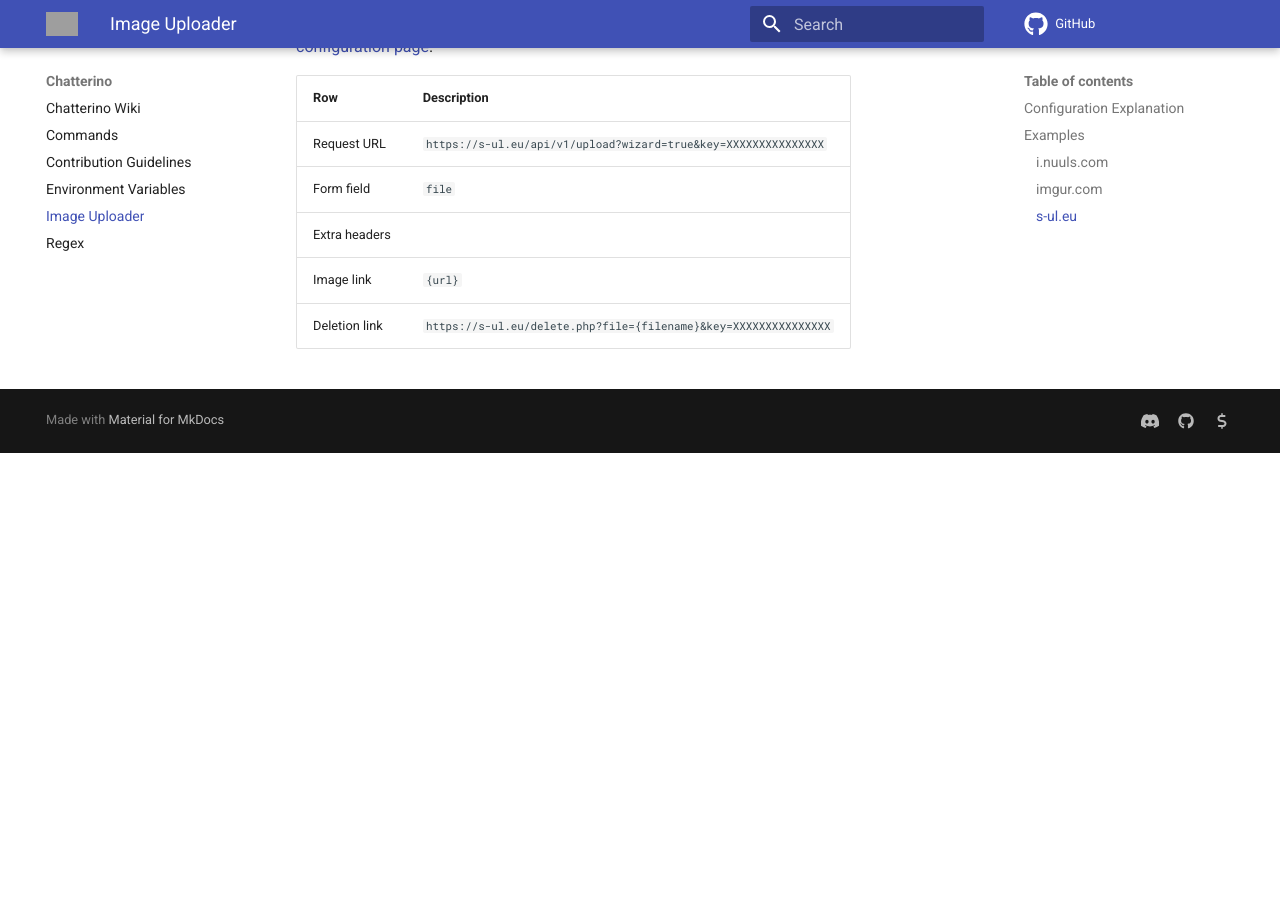
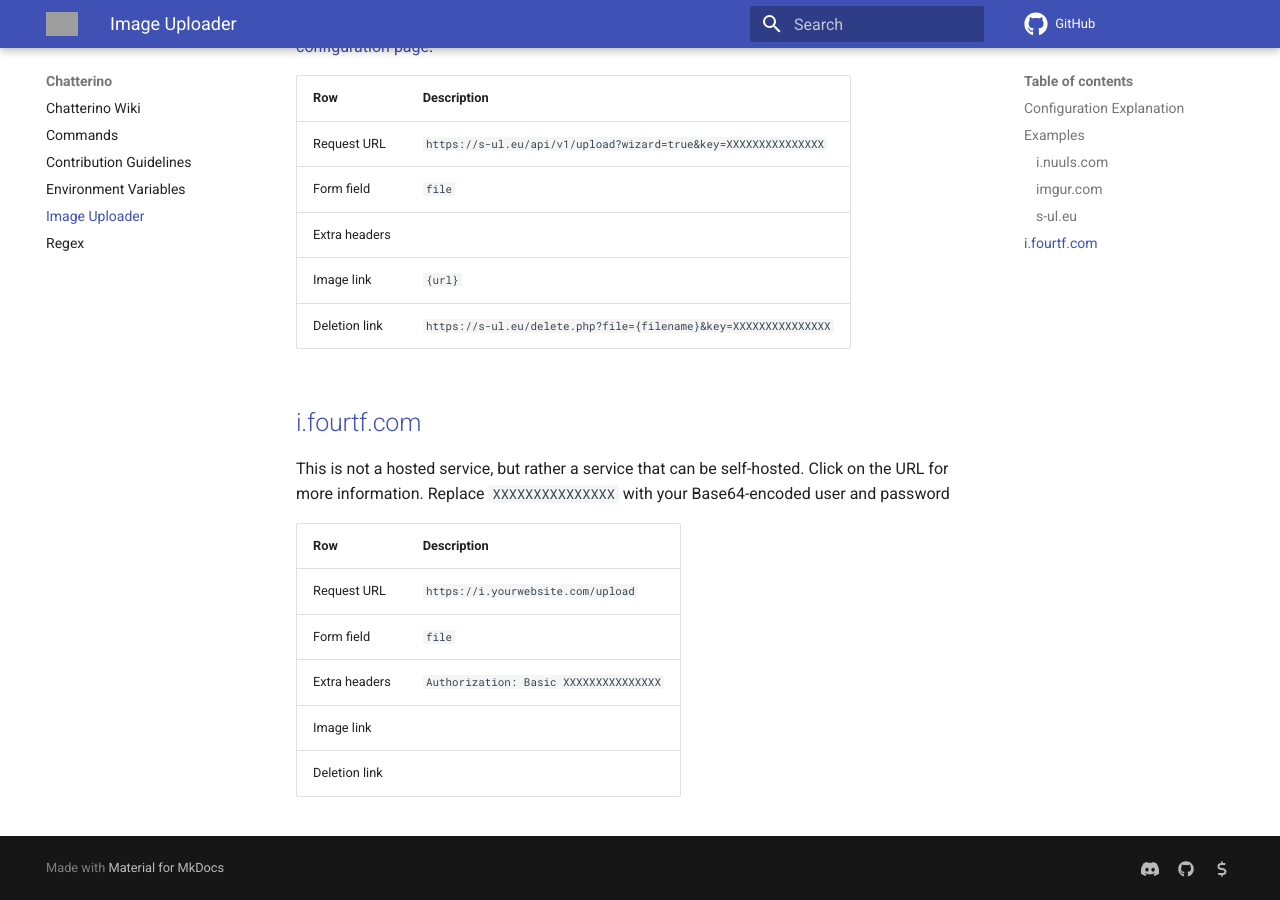
Before and after one commit to Chatterino/wiki, an MkDocs documentation site: the page built from docs/Image Uploader.md, in a window 1280 px wide and 900 px high, scrolled down 1668 px. Built offline with MkDocs 1.6.1 and Material for MkDocs 9.7.7, drawn with Linux system fonts in a browser that asks for light colours; comment, search, counter and statistics services are not loaded; before the commit the page ends 2121 px from its top, so only the background shows below that; grey boxes are pictures that could not be loaded.

Commit message:
Add i.fourtf.com as an image uploader example

```diff
--- a/docs/Image Uploader.md
+++ b/docs/Image Uploader.md
@@ -44,3 +44,15 @@
 |Extra headers||
 |Image link|`{url}`|
 |Deletion link|`https://s-ul.eu/delete.php?file={filename}&key=XXXXXXXXXXXXXXX`|
+
+## [i.fourtf.com](https://github.com/fourtf/i)
+This is not a hosted service, but rather a service that can be self-hosted. Click on the URL for more information.
+Replace `XXXXXXXXXXXXXXX` with your Base64-encoded user and password
+
+|Row|Description|
+|-|-|
+|Request URL|`https://i.yourwebsite.com/upload`|
+|Form field|`file`|
+|Extra headers|`Authorization: Basic XXXXXXXXXXXXXXX`|
+|Image link||
+|Deletion link||
```
